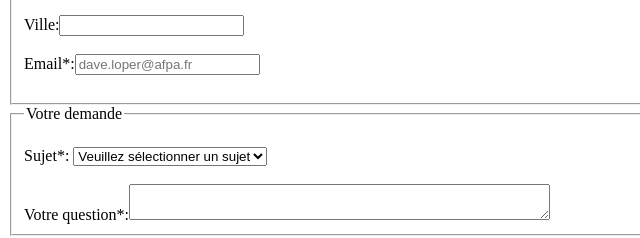
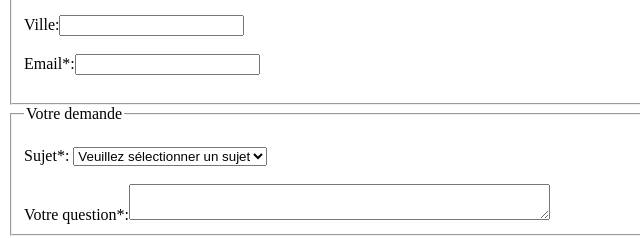
Before and after one commit to spla60/travaux_TBDA, a plain HTML site: page html/phase8/phase8.html in a window 1280 px wide. Shown: the part 286-524 px from the top of the page, 0-640 px from the left. Drawn offline with Linux system fonts and the light colour scheme.

Commit message:
modification email

```diff
--- a/html/phase8/phase8.html
+++ b/html/phase8/phase8.html
@@ -22,7 +22,7 @@
         <label for="code postal">Code postal* :</label><input type="number" name="code postal" id="code postal"><br><br>
         <label for="adresse">Adresse :</label><input type="text" name="prenom" id="prenom"><br><br>
         <label for="ville">Ville:</label><input type="text" name="ville" id="ville"><br><br>
-        <label for="Adresse email">Email*:</label><input type="email" placeholder="dave.loper@afpa.fr" pattern="^[a-z]+$" required title="dave.loper@afpa.fr" name="Adresse email" id="Adresse email"><br><br>
+        <label for="Adresse email">Email*:</label><input type="email"  name="Adresse email" id="Adresse email"><br><br>
 
         </fieldset>
 
```
